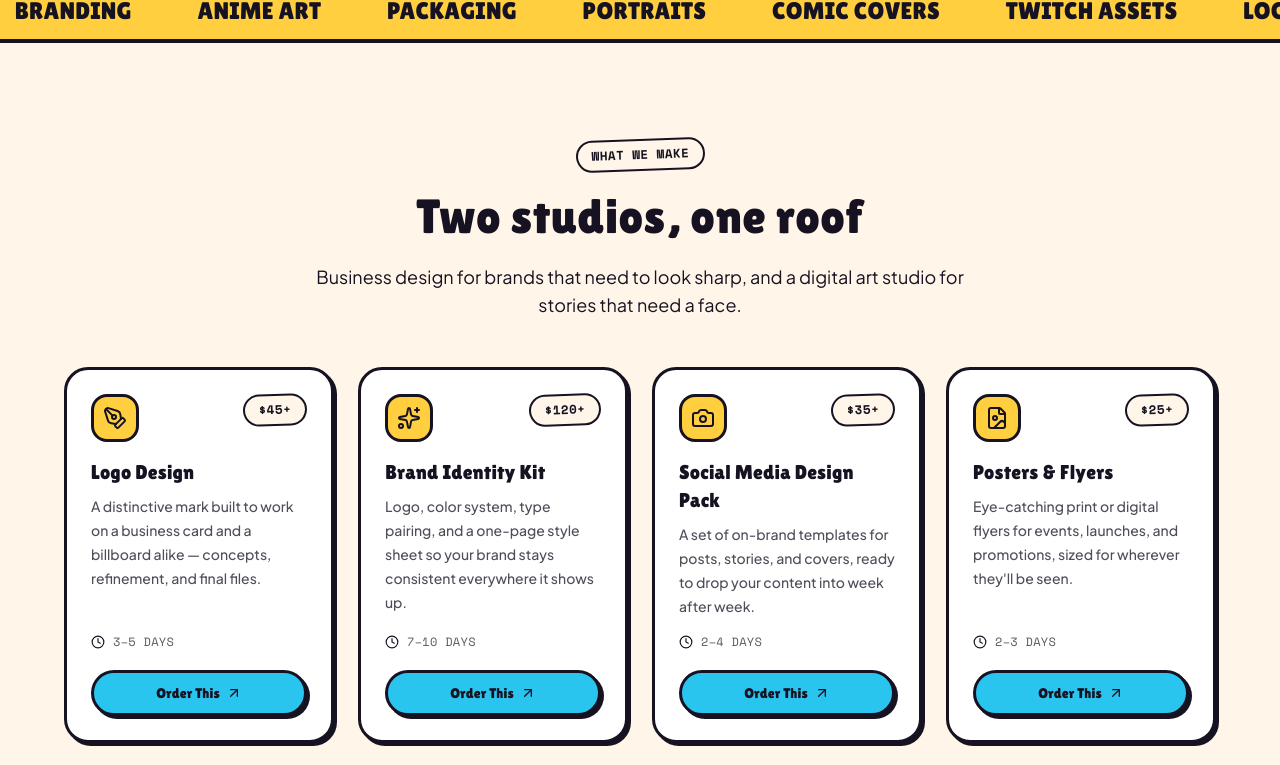
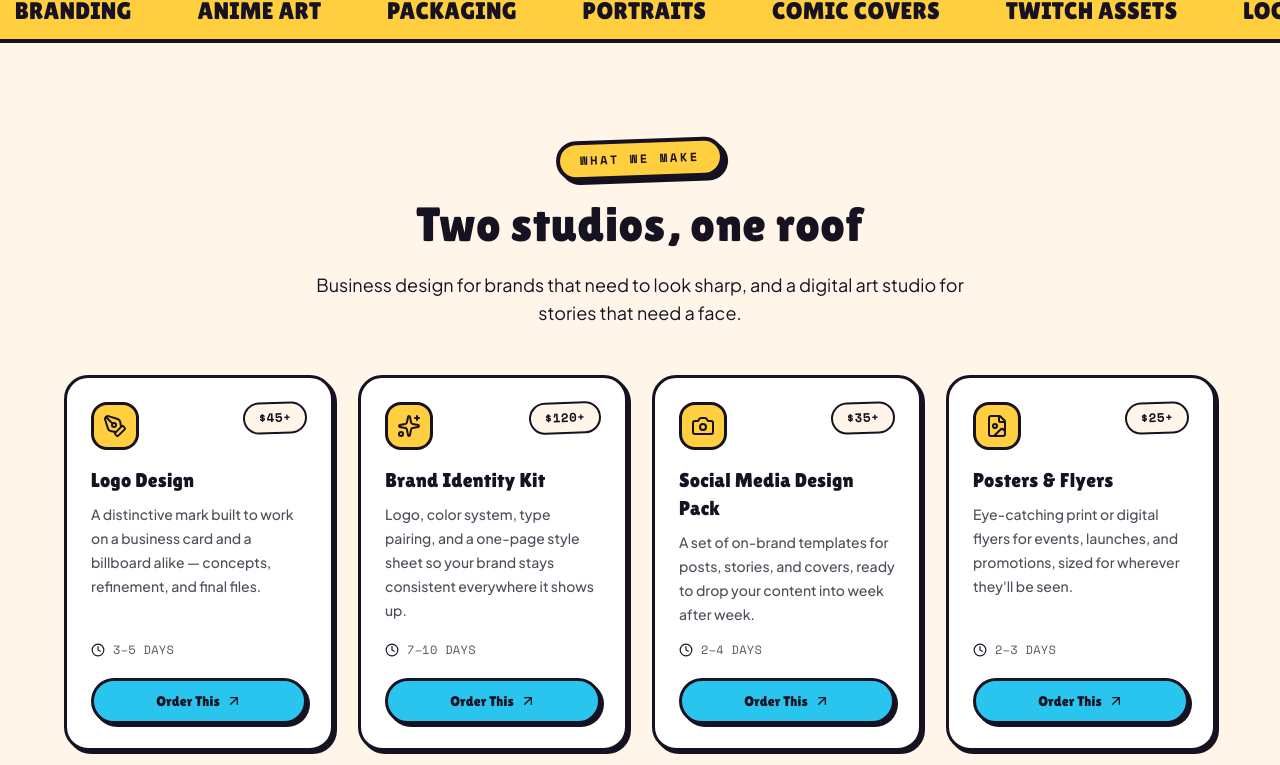
Before and after one commit to rebal4290-byte/Artsy-Stories, a Next.js app: page / in a window 1280 px wide. Shown: the part 855-1620 px from the top of the page. Built offline with nearby package versions, Linux system fonts and the light colour scheme.

Commit message:
Update SectionHeader.tsx

```diff
--- a/src/components/SectionHeader.tsx
+++ b/src/components/SectionHeader.tsx
@@ -24,10 +24,7 @@ export default function SectionHeader({
       )}
     >
       {eyebrow && (
-        <span
-          className="stamp bg-sunshine !text-ink"
-          style={{ color: "#14111f" }}
-        >
+        <span className="inline-flex rotate-[-2deg] rounded-full border-4 border-ink bg-sunshine px-5 py-2 font-utility text-xs font-black uppercase tracking-[0.22em] text-[#14111f] shadow-[4px_4px_0_#14111f]">
           {eyebrow}
         </span>
       )}
```
